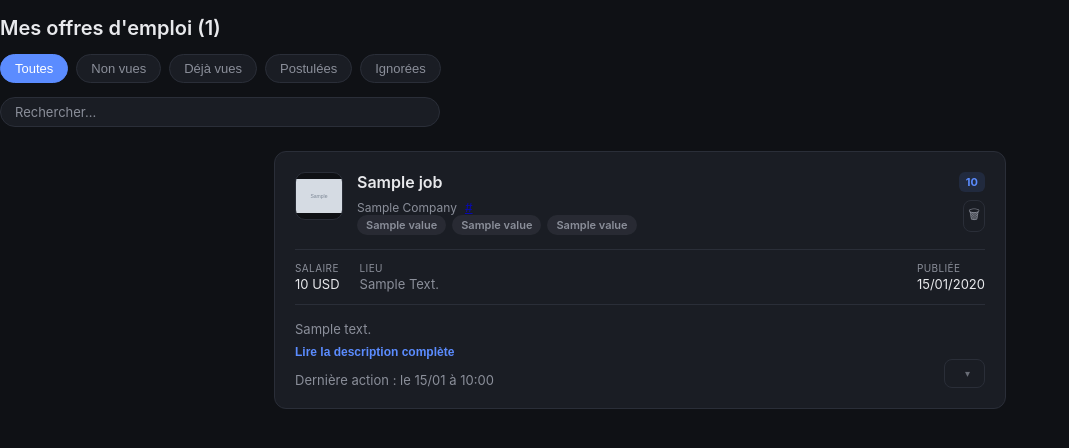
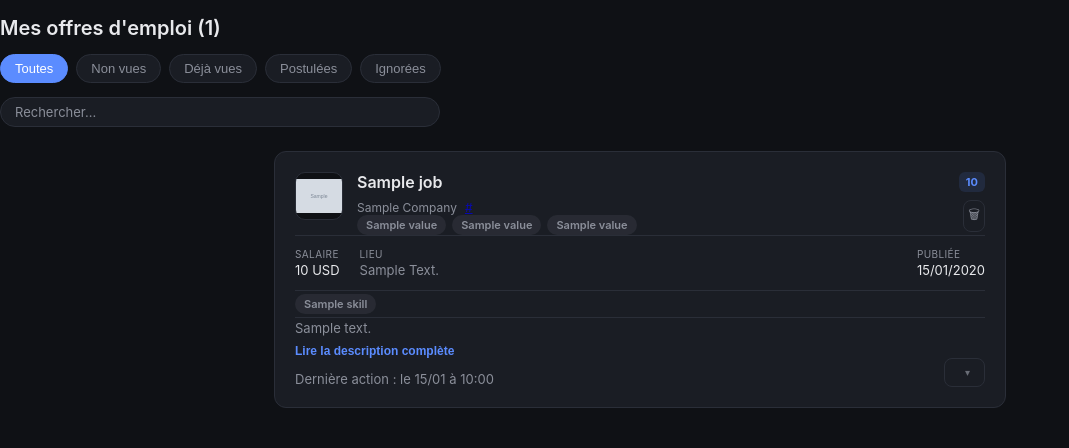
Before and after one commit to chikatetsu/JobMailer, a Flask app: template web/templates/index.html in a window 1280 px wide. Shown: the part 53-501 px from the top of the page, without its empty margins (0-1069 px from the left). Run offline with Flask 3, Linux system fonts and the light colour scheme; the template is opened without the code that fills it: most values are stand-ins (such as "Sample title", 1, 10 or a date in 2020); grey boxes marked "Sample" are stand-in pictures; parts of the project's set-up code (start-up, migrations or seed data) failed here and were passed over.

Commit message:
feat: skills on job offer

```diff
--- a/app.py
+++ b/app.py
@@ -99,7 +99,7 @@ def _build_options():
 @app.route("/")
 def index():
     jobs = job_repo.get_all_jobs()
-    sorted_jobs = jobs.filter_jobs(FILTER_INPUT).sort_by_interest(INTEREST_INPUT)
+    sorted_jobs = jobs.filter_jobs(FILTER_INPUT).sort_by_interest()
     return render_template("index.html", jobs=sorted_jobs.jobs, active_page="jobs")
 
 @app.route("/companies")
--- a/models/job.py
+++ b/models/job.py
@@ -50,12 +50,16 @@ class Job(BaseModel):
         pts = 0
         formatted_title = self.title.replace(" ", "").replace("\n", "").replace("-", "").strip().lower()
         for word, weight in interest_input.words_in_title.items():
+            if word == "":
+                continue
             if word in formatted_title:
                 self.skills.add(word)
                 pts += weight
         full_description = self.title + self.description
         formatted_description = full_description.replace(" ", "").replace("\n", "").replace("-", "").strip().lower()
         for word, weight in interest_input.words_in_description.items():
+            if word == "":
+                continue
             if word in formatted_description:
                 self.skills.add(word)
                 pts += weight
--- a/web/static/style.css
+++ b/web/static/style.css
@@ -40,7 +40,6 @@
 .offre {
   display: flex;
   flex-direction: column;
-  gap: 14px;
   background: var(--card);
   border: 1px solid var(--border);
   border-radius: 12px;
@@ -137,6 +136,14 @@
   flex-wrap: wrap;
   padding: 12px 0;
   border-top: 1px solid var(--border);
+  border-bottom: 1px solid var(--border);
+}
+
+.offre-skills {
+  display: flex;
+  gap: 6px;
+  flex-wrap: wrap;
+  padding: 3px 0;
   border-bottom: 1px solid var(--border);
 }
 
--- a/web/templates/index.html
+++ b/web/templates/index.html
@@ -102,6 +102,14 @@
       {% endif %}
     </div>
 
+    {% if o.skills and o.skills|length > 0 %}
+    <div class="offre-skills">
+      {% for skill in o.skills %}
+      <span class="tag">{{ skill.capitalize() }}</span>
+      {% endfor %}
+    </div>
+    {% endif %}
+
     <div class="bottom-part {% if o.is_ignored %}hidden{% endif %}">
       {% if o.description %}
       <div class="offre-description-wrap">
```
Also changed, not shown: main.py (+4 -4 lines), repositories/job_repository.py (+5 -2 lines).
